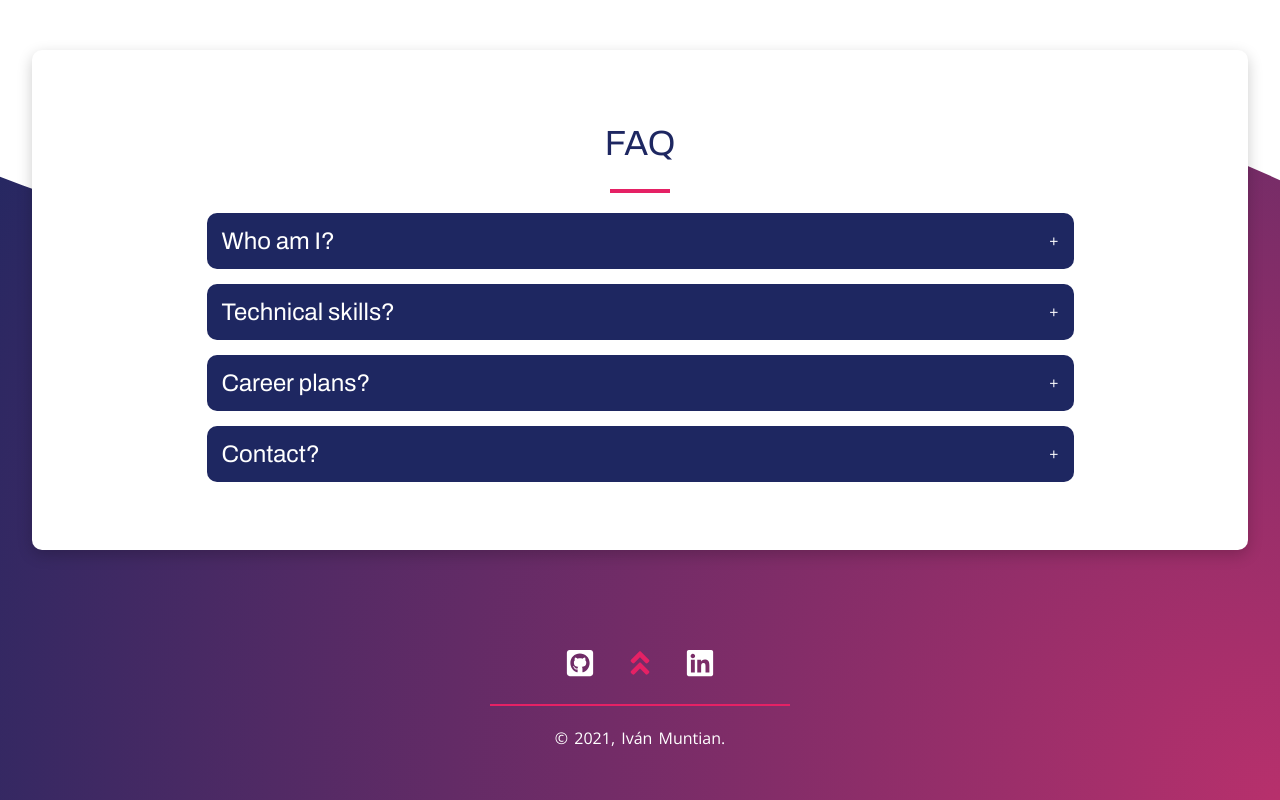
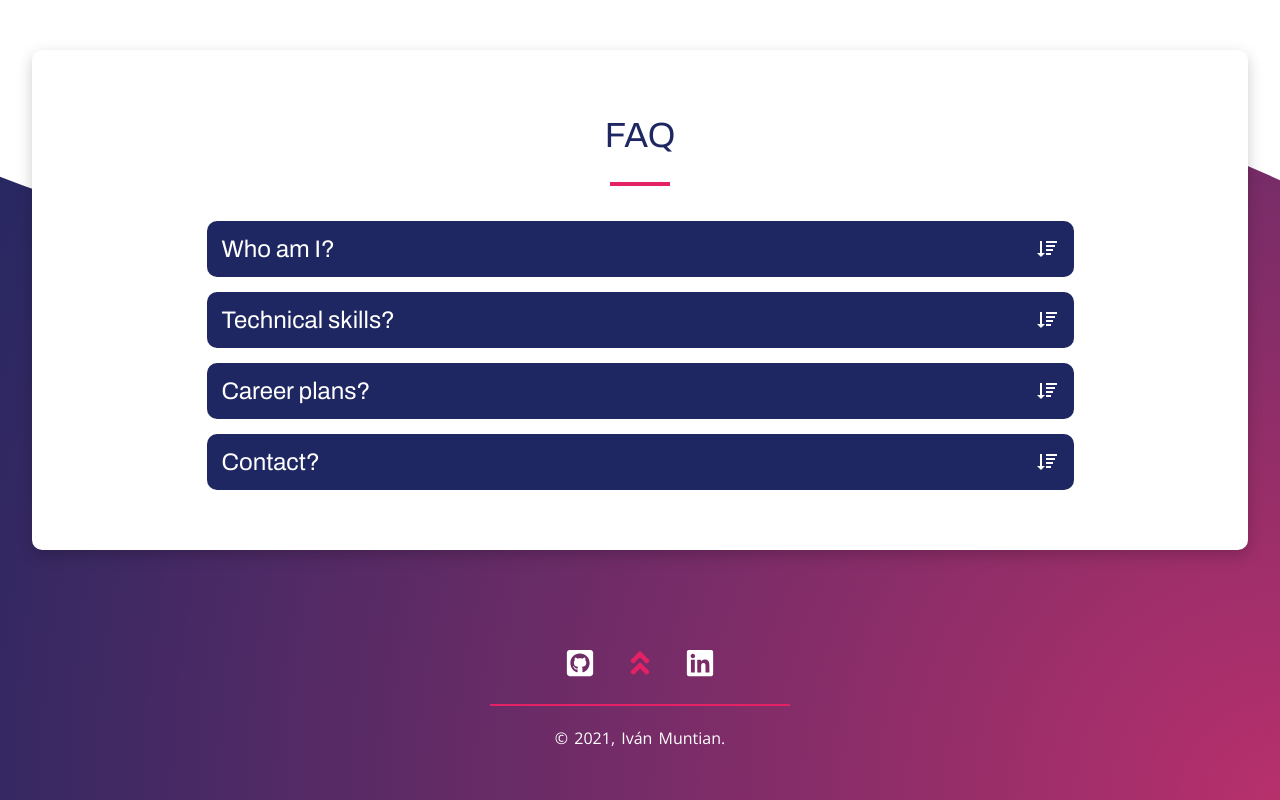
Before and after one commit to ether200/portfolio, a Next.js app: page / in a window 1280 px wide. Shown: the part 3757-4557 px from the top of the page. Built offline with nearby package versions, Linux system fonts and the light colour scheme.

Commit message:
finished accordion component and fixed small transition problem

```diff
--- a/components/Accordion/Accordion.scss
+++ b/components/Accordion/Accordion.scss
@@ -9,12 +9,26 @@
   justify-content: space-between;
   align-items: center;
 
+  &:first-of-type {
+    margin-top: 1.5rem;
+  }
+
   &:not(:last-of-type) {
     margin-bottom: 1.5rem;
   }
 
-  &:not(:first-of-type) {
-    margin-top: 1.5rem;
+  svg {
+    font-size: 2.4rem;
+  }
+
+  @include MediaQuery(500px) {
+    svg {
+      font-size: 2rem;
+    }
+
+    h2 {
+      font-size: 2rem;
+    }
   }
 }
 
@@ -27,6 +41,7 @@
     color: $color-primary;
     text-align: center;
     font-weight: bold;
+    margin-bottom: 1.5rem;
 
     p:not(:last-of-type) {
       margin-bottom: 1rem;
--- a/components/Accordion/index.js
+++ b/components/Accordion/index.js
@@ -1,5 +1,6 @@
 import React from "react";
 import { motion, AnimatePresence } from "framer-motion";
+import { BiSortDown, BiSortUp } from "react-icons/bi";
 
 const Accordion = ({ index, selected, setSelected, question, content }) => {
   const isOpen = index === selected;
@@ -13,7 +14,7 @@ const Accordion = ({ index, selected, setSelected, question, content }) => {
         className="questionContainer"
       >
         <h2>{question}</h2>
-        {isOpen ? <span>-</span> : <span>+</span>}
+        {isOpen ? <BiSortUp /> : <BiSortDown />}
       </motion.div>
       <AnimatePresence initial={false}>
         {isOpen && (
```
